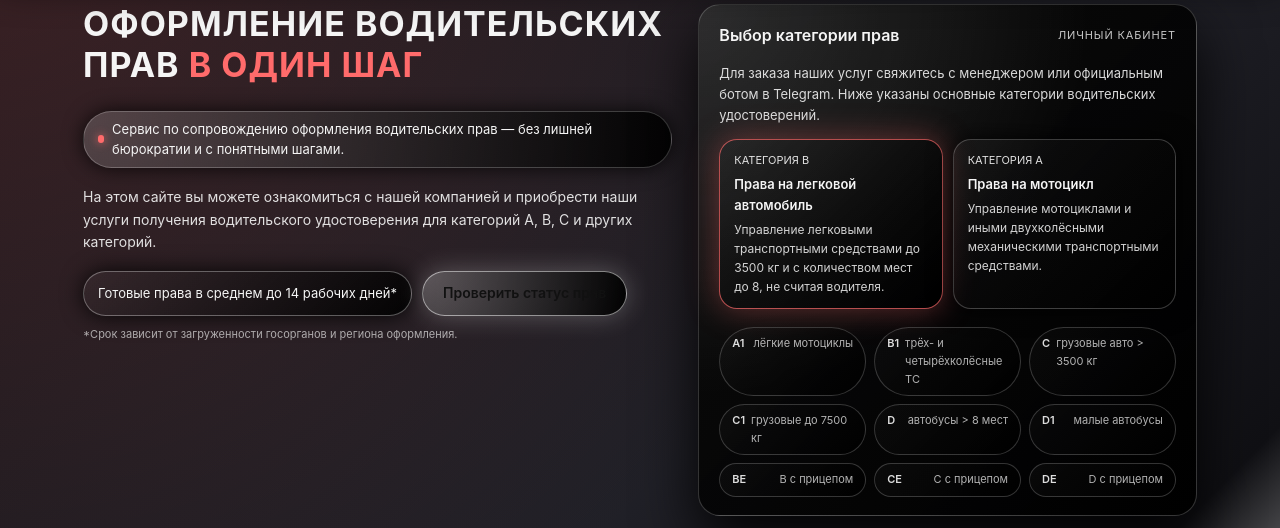
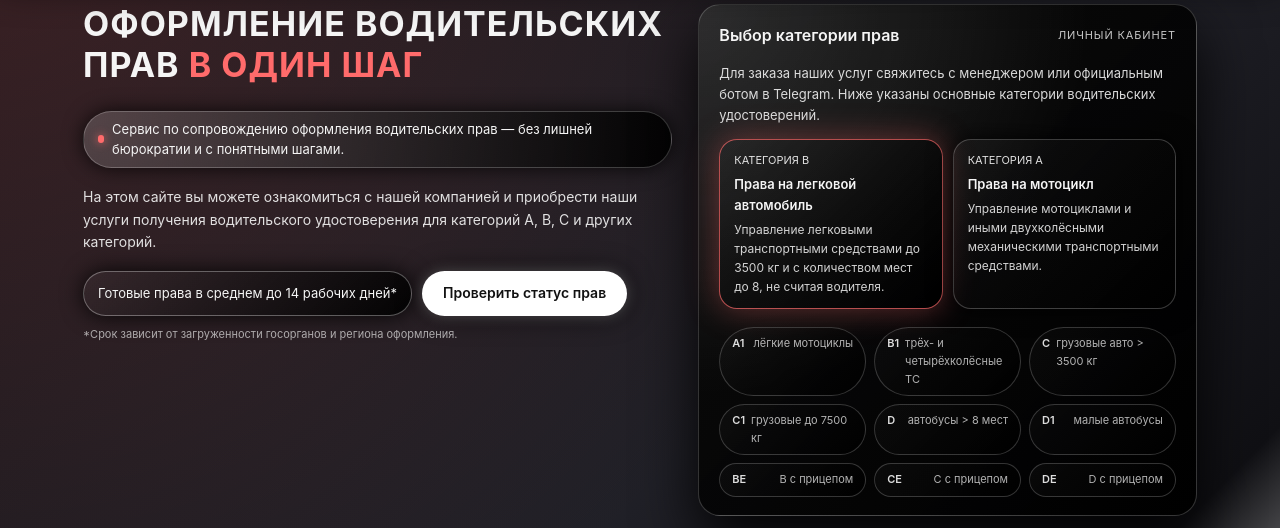
Before and after one commit to klokc228-ai/drive-docs, a Django app: page / in a window 1280 px wide. Shown: the part 109-637 px from the top of the page. Run offline with Django 5.2, Linux system fonts and the light colour scheme.

Commit message:
цвет кнопки

```diff
--- a/pasportars/main/templates/main/index.html
+++ b/pasportars/main/templates/main/index.html
@@ -82,26 +82,34 @@
     background: linear-gradient(135deg, rgba(255,255,255,0.04), rgba(0,0,0,0.9));
     box-shadow: 0 0 22px rgba(0,0,0,0.9);
   }
-
 .hero-btn {
   display: inline-flex;
   align-items: center;
   justify-content: center;
   padding: 10px 20px;
   border-radius: 999px;
-    border: 1px solid rgba(255,255,255,0.5);
-    background: radial-gradient(circle at 0 0, rgba(255,255,255,0.25), rgba(0,0,0,0.95));
+
+  /* убираем градиент */
+  background-color: #ffffff;        /* светлая однотонная кнопка */
+
+  color: #111 !important;           /* тёмный текст */
   font-size: 14px;
   font-weight: 600;
   cursor: pointer;
-    box-shadow: 0 0 26px rgba(255,255,255,0.25);
-    color: #111;
+  border: 1px solid rgba(255,255,255,0.5);
+
+  box-shadow:
+    0 0 14px rgba(255,255,255,0.25),
+    0 0 26px rgba(0,0,0,0.8);
+
+  transition: all 0.2s ease;
 }
 
 .hero-btn:hover {
-    filter: brightness(1.03);
+  filter: brightness(1.05);
   transform: translateY(-1px);
 }
+
 
   /* Блок выбора категории */
 
```
Lines whose indentation alone changed are shown as unchanged.
